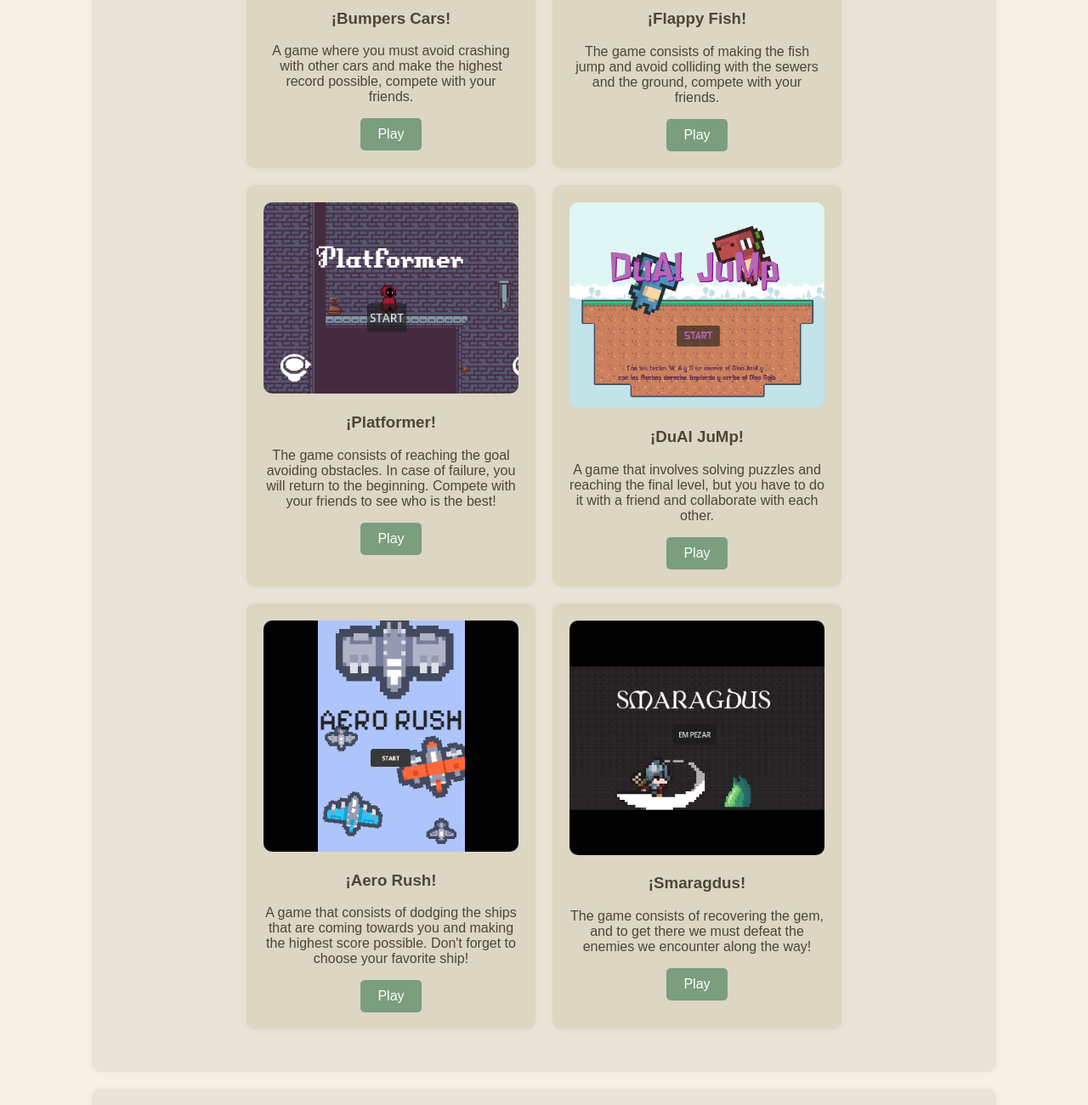
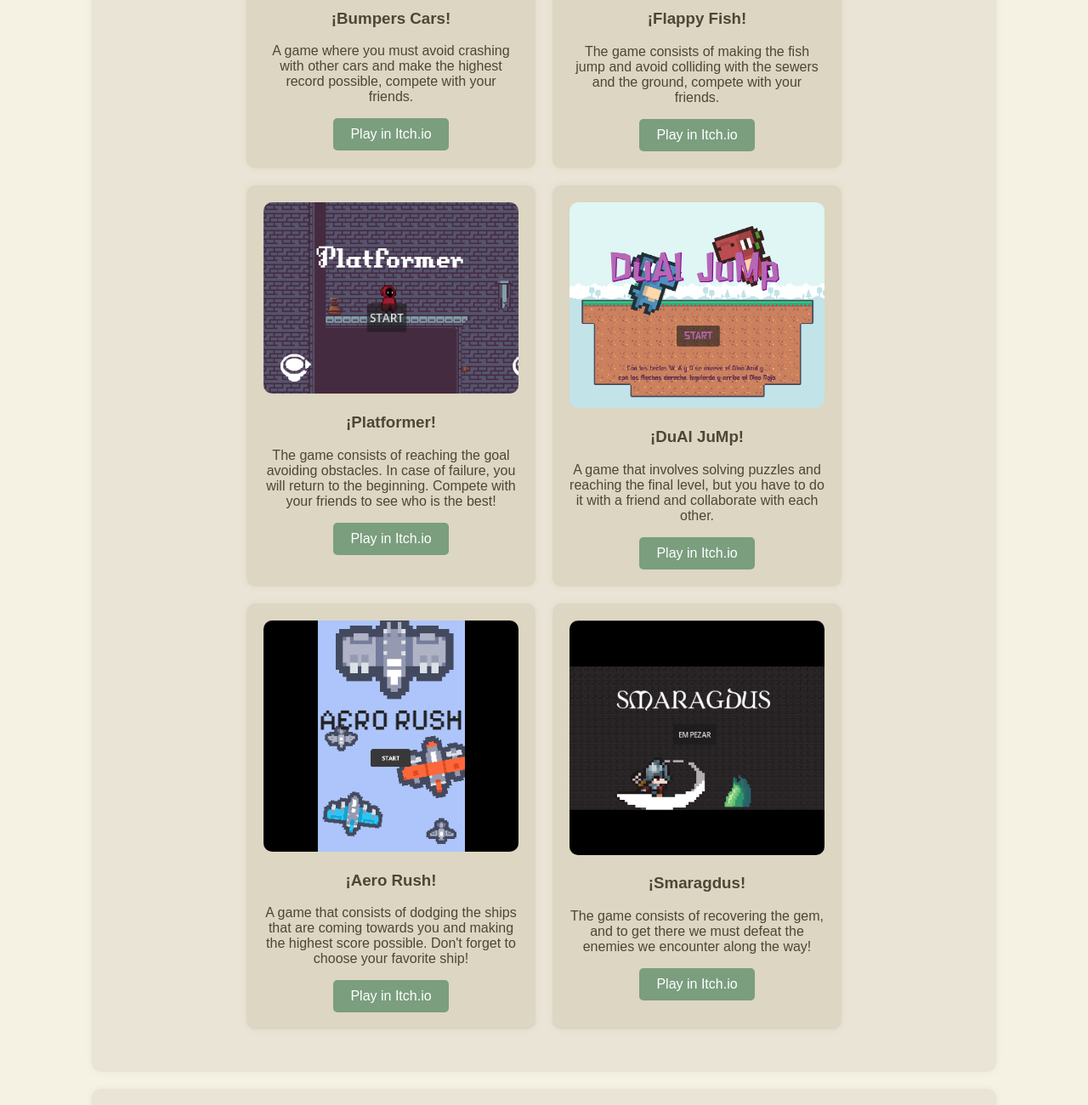
Before and after one commit to MarukosuLab/MarukosuLab.github.io, a plain HTML site: page index.html in a window 1280 px wide. Shown: the part 900-2200 px from the top of the page at 85% size. Drawn offline with Linux system fonts and the light colour scheme.

Commit message:
MyPortfolioV.40

```diff
--- a/index.html
+++ b/index.html
@@ -45,7 +45,7 @@
                 <h3>¡Bumpers Cars!</h3>
                 <p>A game where you must avoid crashing with other cars and make the highest record possible, compete with your friends.</p>
                 <div>
-                    <a href="https://marquis-dev.itch.io/bumpers-cars" target="_blank" class="btn">Play</a>
+                    <a href="https://marquis-dev.itch.io/bumpers-cars" target="_blank" class="btn">Play in Itch.io</a>
                 </div>
             </div>
 
@@ -55,7 +55,7 @@
                 <h3>¡Flappy Fish!</h3>
                 <p>The game consists of making the fish jump and avoid colliding with the sewers and the ground, compete with your friends.</p>
                 <div>
-                    <a href="https://marquis-dev.itch.io/flappy-fish" target="_blank" class="btn">Play</a>
+                    <a href="https://marquis-dev.itch.io/flappy-fish" target="_blank" class="btn">Play in Itch.io</a>
                 </div>
             </div>
 
@@ -65,7 +65,7 @@
                 <h3>¡Platformer!</h3>
                 <p>The game consists of reaching the goal avoiding obstacles. In case of failure, you will return to the beginning. Compete with your friends to see who is the best!</p>
                 <div>
-                    <a href="https://marquis-dev.itch.io/platformer" target="_blank" class="btn">Play</a>
+                    <a href="https://marquis-dev.itch.io/platformer" target="_blank" class="btn">Play in Itch.io</a>
                 </div>
             </div>
 
@@ -75,7 +75,7 @@
                 <h3>¡DuAl JuMp!</h3>
                 <p>A game that involves solving puzzles and reaching the final level, but you have to do it with a friend and collaborate with each other.</p>
                 <div>
-                    <a href="https://marquis-dev.itch.io/dual-jump" target="_blank" class="btn">Play</a>
+                    <a href="https://marquis-dev.itch.io/dual-jump" target="_blank" class="btn">Play in Itch.io</a>
                 </div>
             </div>
             <!-- Proyecto 5 -->
@@ -84,7 +84,7 @@
                 <h3>¡Aero Rush!</h3>
                 <p>A game that consists of dodging the ships that are coming towards you and making the highest score possible. Don't forget to choose your favorite ship!</p>
                 <div>
-                    <a href="https://marquis-dev.itch.io/aero-rush" target="_blank" class="btn">Play</a>
+                    <a href="https://marquis-dev.itch.io/aero-rush" target="_blank" class="btn">Play in Itch.io</a>
                 </div>
             </div>
             <!-- Proyecto 6 -->
@@ -93,7 +93,7 @@
                 <h3>¡Smaragdus!</h3>
                 <p>The game consists of recovering the gem, and to get there we must defeat the enemies we encounter along the way!</p>
                 <div>
-                    <a href="https://marquis-dev.itch.io/smaragdus" target="_blank" class="btn">Play</a>
+                    <a href="https://marquis-dev.itch.io/smaragdus" target="_blank" class="btn">Play in Itch.io</a>
                 </div>
             </div>
         </div>
```
